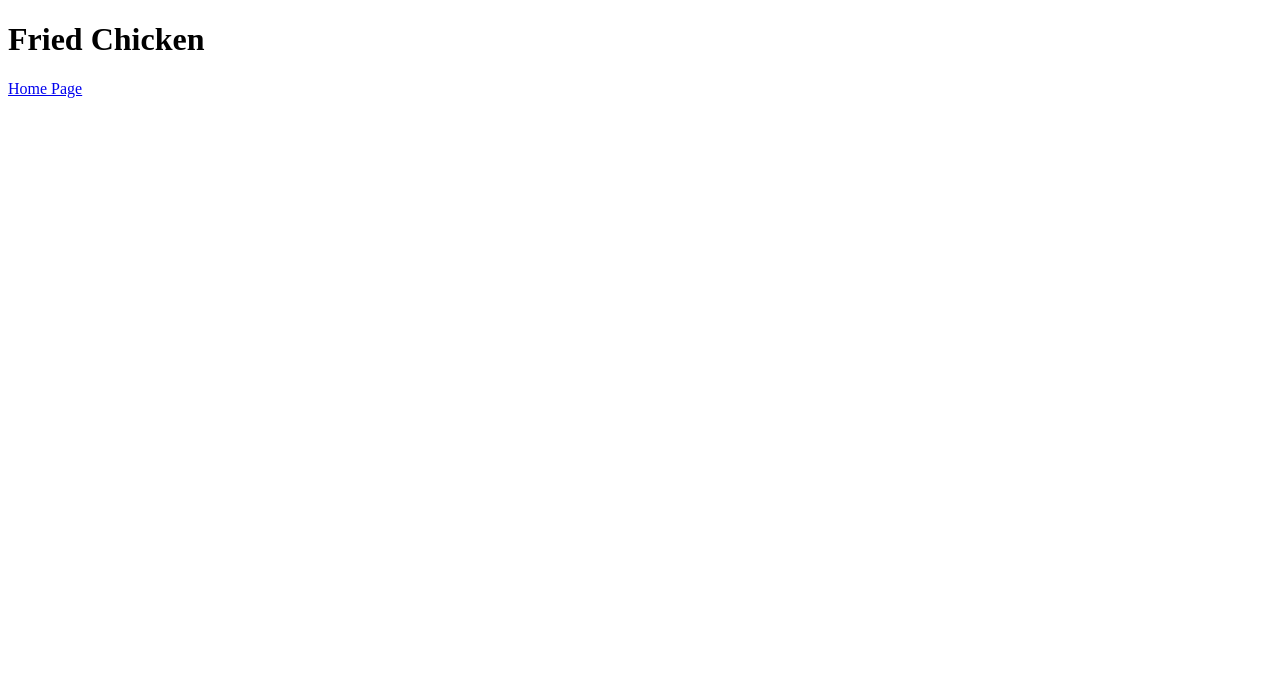
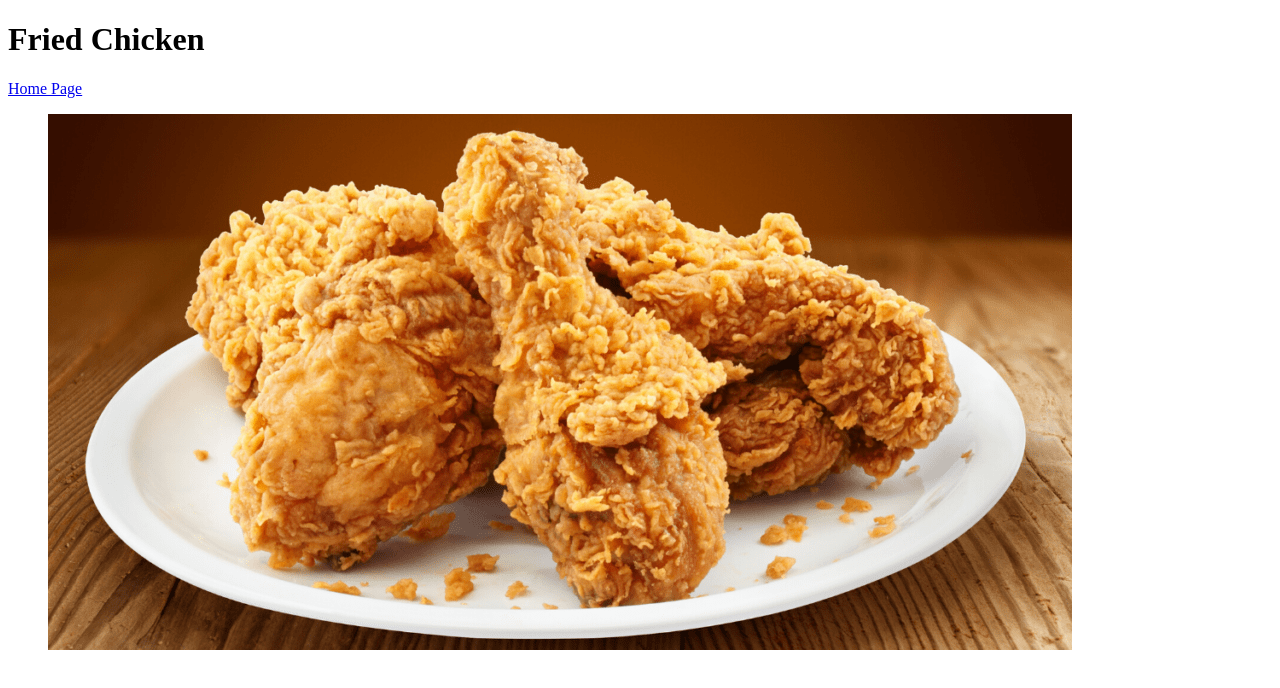
Before and after one commit to jarrinwilliams/jarrinwilliams, a plain HTML site: page fried_chicken.html in a window 1280 px wide. Drawn offline with Linux system fonts and the light colour scheme.

Commit message:
images for all pages

```diff
--- a/fried_chicken.html
+++ b/fried_chicken.html
@@ -9,5 +9,8 @@
 <body>
     <h1>Fried Chicken</h1>
     <a href="./index.html">Home Page</a>
+    <figure>
+        <img src="./fried_chicken.png" alt="Plate of fried chicken">
+    </figure>
 </body>
 </html>
```
Also changed, not shown: lasagna.html (+3 -0 lines), steak.html (+3 -0 lines), fried_chicken.png (added), lasagna.jpeg (added), steak.jpeg (added).
